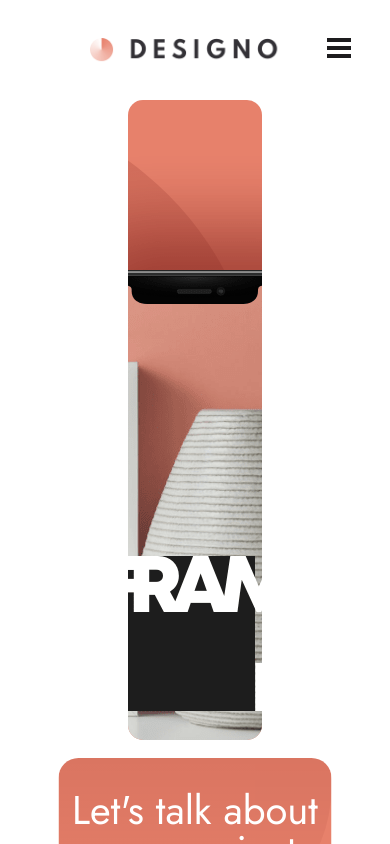
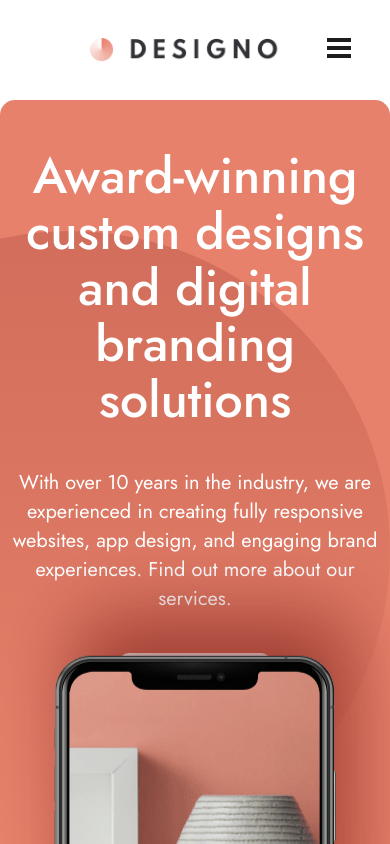
Before and after one commit to LeoLoureiro-code/Designo, an Angular app: page / in a window 390 px wide. Shown: the top 844 px of the page. Built offline with nearby package versions, Linux system fonts and the light colour scheme.

Commit message:
add mobile and small devices media queries to main section

```diff
--- a/src/app/app.component.scss
+++ b/src/app/app.component.scss
@@ -9,8 +9,20 @@
     padding: 0 18rem 0 18rem;
 }
 
+@media(width <= 1500px){
+    .content{
+    padding: 0 7rem 0 7rem;
+    }
+}
+
 @media(width <= 1200px){
     .content{
     padding: 0 8rem 0 8rem;
 }
+
+@media(width <= 700px){
+    .content{
+    padding: 0;
+    }
 }
+}
--- a/src/components/main-section/main-section.component.scss
+++ b/src/components/main-section/main-section.component.scss
@@ -37,6 +37,7 @@ h1{
 .about-main-paragraph{
     font-size: 20px;
     margin-bottom: 2.5rem;
+    clear: both;
 }
 
 .about-main-anchor{
@@ -49,23 +50,56 @@ h1{
 }
 
 .about-main-img{
+    right: -5%;
     position: absolute;
-    clear: both;
-    right: 0;
-    top: 0;
+}
 
+
+
+@media(width <= 1500px){
+
+    section{
+        padding: 3rem 0 0 0;
+        height: 850px;
+    }
+
+    .about-main{
+        text-align: center;
+        margin: 0 auto;
+        display: block;
+        padding: 0;
+    }
+
+    .about-main-img{
+        left: 50%;
+        transform: translate(-50%, 30%);
+
+    }
+
+    .about-main-anchor{
+        margin: 0 auto;
+    }
 }
 
 @media(width <= 1200px){
 
-    .about-main{
-        text-align: center;
+}
 
+
+@media(width <= 700px){
+
+}
+
+@media(width <= 420px){
+
+    section{
+        height: 900px;
     }
 
     .about-main-img{
         left: 50%;
-        transform: translate(-50%, 0);
+        transform: translate(-50%, 37%);
 
     }
+
 }
```
